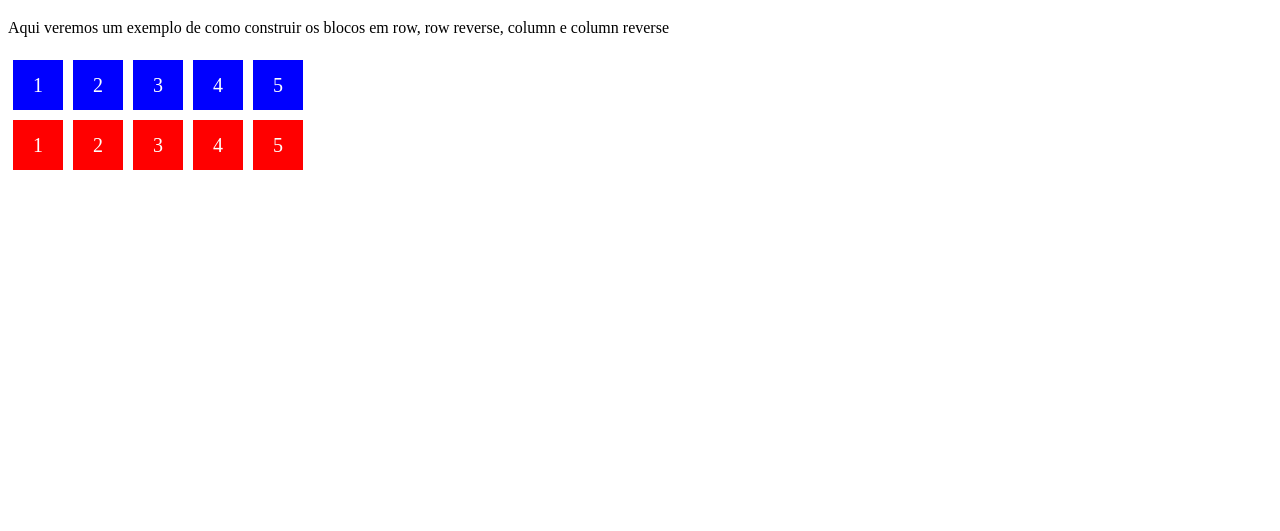
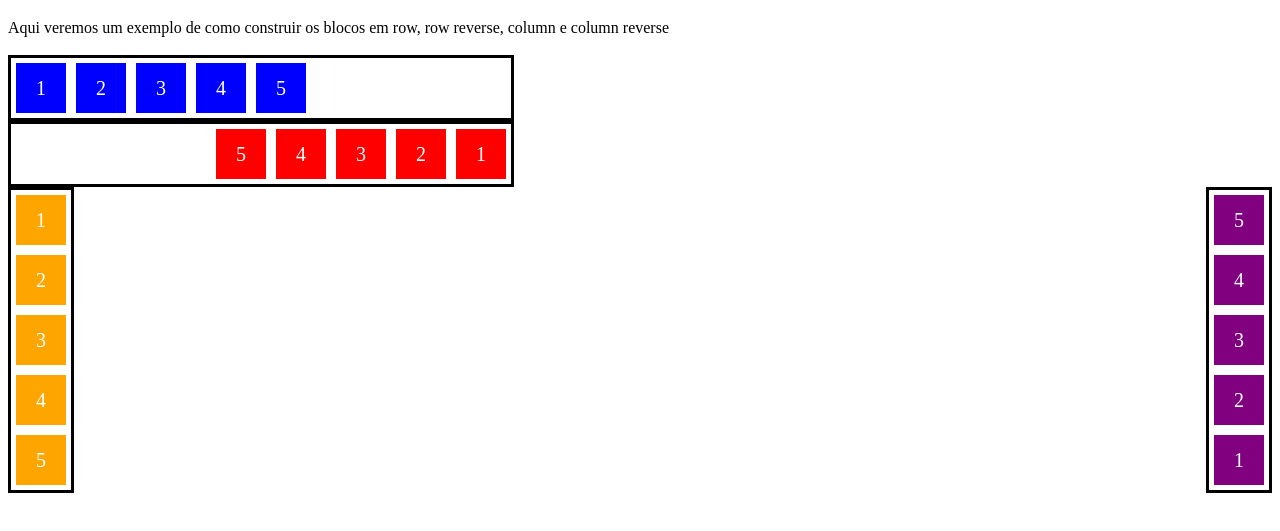
Before and after one commit to BrunoFranca83/BootcampSpread, a plain HTML site: page HTML/FlexDirection.html in a window 1280 px wide. Shown: the part 87-618 px from the top of the page. Drawn offline with Linux system fonts and the light colour scheme.

Commit message:
Mais sobre Flex Box

```diff
--- a/HTML/FlexDirection.html
+++ b/HTML/FlexDirection.html
@@ -14,6 +14,8 @@
             padding: 0;
             display: flex;
             list-style: none;
+            max-width: 500px;
+            border: 3px solid black;
         }
 
         .flex-item{
@@ -23,7 +25,7 @@
             line-height: 50px;
             font-size: 20px;
             color: white;
-            text-align: center  ;
+            text-align: center;
             margin: 5px;
         }
 
@@ -31,9 +33,32 @@
             flex-direction: row;
         }
 
+        .row-reverse{
+            flex-direction: row-reverse;
+        }
+
         .row-reverse li{
             background: red;
         }
+
+        .column{
+            float: left;
+            flex-direction: column;
+        }
+
+        .column li{
+            background-color: orange;
+        }
+
+        .column-reverse{
+            float:right;
+            flex-direction: column-reverse;
+        }
+
+        .column-reverse li{
+            background-color: purple;
+        }
+
     </style>
 
 </head>
@@ -56,5 +81,22 @@
     <li class="flex-item">4</li>
     <li class="flex-item">5</li>
 </ul>
+
+<ul class="Flex-Container column">
+    <li class="flex-item">1</li>
+    <li class="flex-item">2</li>
+    <li class="flex-item">3</li>
+    <li class="flex-item">4</li>
+    <li class="flex-item">5</li>
+</ul>
+
+<ul class="Flex-Container column-reverse">
+    <li class="flex-item">1</li>
+    <li class="flex-item">2</li>
+    <li class="flex-item">3</li>
+    <li class="flex-item">4</li>
+    <li class="flex-item">5</li>
+</ul>
+
 </body>
 </html>
```
Also changed, not shown: HTML/AulaWrapeReverse.html (added, +19 -0 lines).
